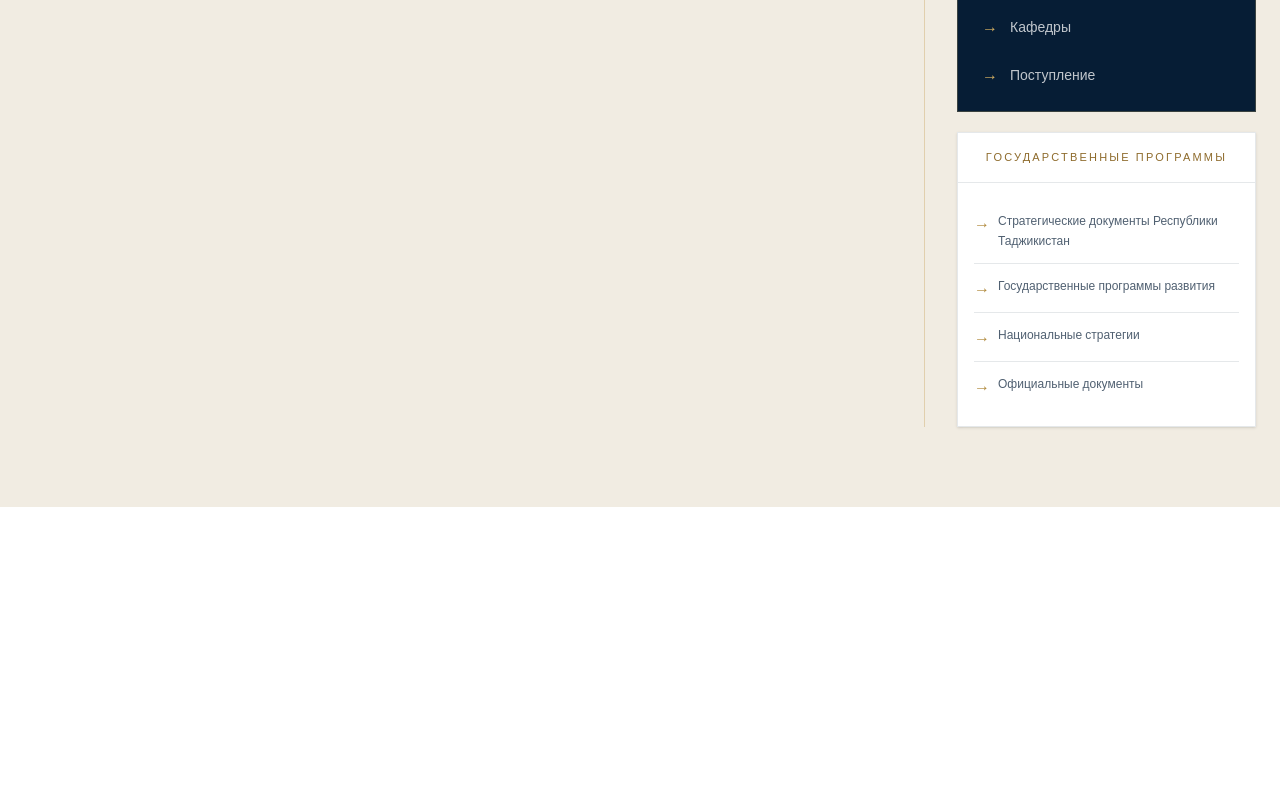
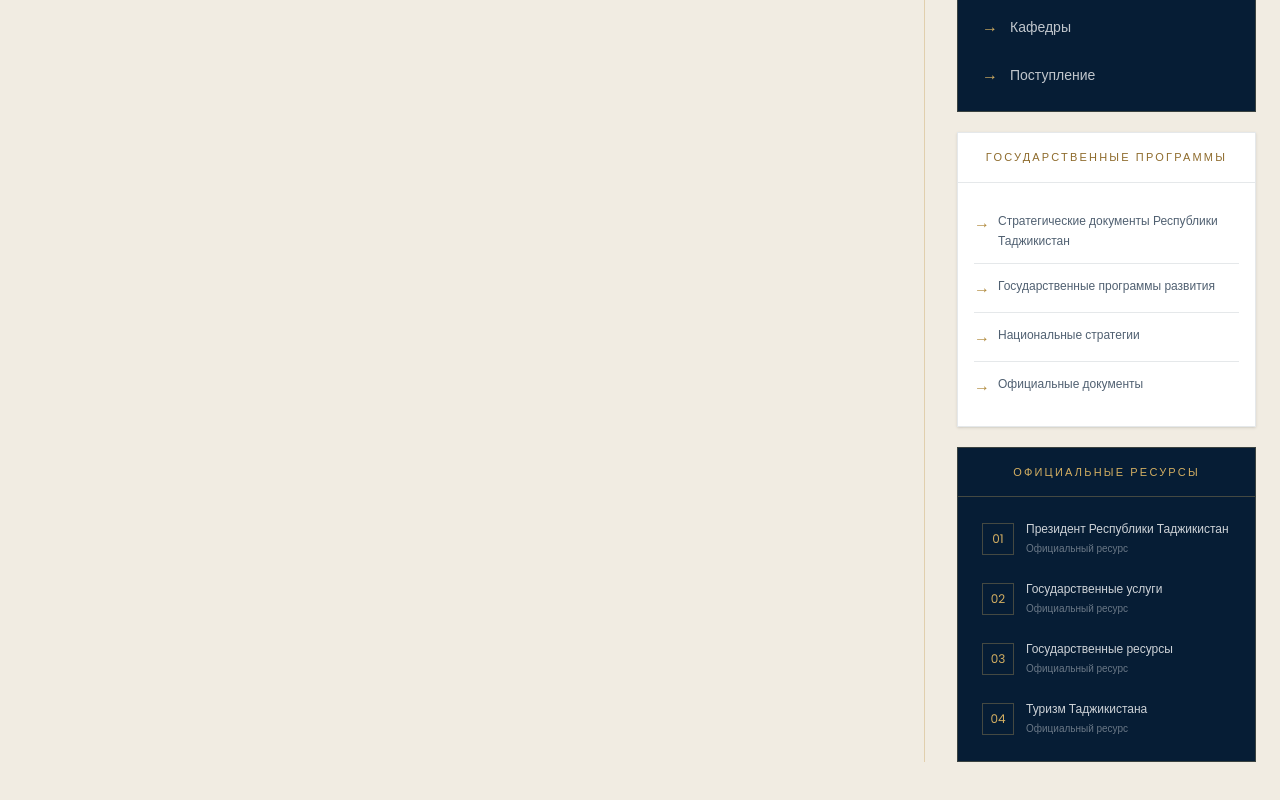
Before and after one commit to karimzade4444/APA, a Next.js app: page / in a window 1280 px wide. Shown: the part 2332-3132 px from the top of the page. Before the commit the page ends 2839 px from the top, so only its background shows below. Built offline with nearby package versions, Linux system fonts and the light colour scheme.

Commit message:
feat: добавить компонент OfficialResources в боковую панель для отображения официальных ресурсов

```diff
--- /dev/null
+++ b/src/components/sidebar/OfficialResources.tsx
@@ -0,0 +1,76 @@
+"use client";
+
+import Link from "next/link";
+import { motion } from "motion/react";
+import Reveal from "@/components/animations/Reveal";
+
+const resources = [
+  {
+    title: "Официальный сайт Президента Республики Таджикистан",
+    shortTitle: "Президент Республики Таджикистан",
+    href: "#",
+  },
+  {
+    title: "Национальный портал государственных услуг",
+    shortTitle: "Государственные услуги",
+    href: "#",
+  },
+  {
+    title: "Единый государственный информационный ресурс",
+    shortTitle: "Государственные ресурсы",
+    href: "#",
+  },
+  {
+    title: "Национальный туристический портал Таджикистана",
+    shortTitle: "Туризм Таджикистана",
+    href: "#",
+  },
+];
+
+const OfficialResources = () => {
+  return (
+    <Reveal delay={0.45}>
+      <div className="border border-[#d4af62]/25 bg-[#061d35]">
+        <div className="border-b border-[#d4af62]/30 px-5 py-4">
+          <p className="text-center text-[11px] font-medium uppercase tracking-[0.2em] text-[#d4af62]">
+            Официальные ресурсы
+          </p>
+        </div>
+
+        <div className="p-3">
+          {resources.map((resource, index) => (
+            <Link
+              key={resource.shortTitle}
+              href={resource.href}
+              className="block"
+            >
+              <motion.div
+                whileHover={{ x: 4 }}
+                transition={{ duration: 0.25 }}
+                className="group flex items-center gap-3 border-b border-white/5 px-3 py-3 last:border-0"
+              >
+                <div className="flex h-8 w-8 shrink-0 items-center justify-center border border-[#d4af62]/30 text-[#d4af62] transition-colors duration-300 group-hover:border-[#d4af62] group-hover:bg-[#d4af62] group-hover:text-[#061d35]">
+                  <span className="text-xs">
+                    {String(index + 1).padStart(2, "0")}
+                  </span>
+                </div>
+
+                <div>
+                  <p className="text-xs font-medium text-white/80 transition-colors duration-300 group-hover:text-[#d4af62]">
+                    {resource.shortTitle}
+                  </p>
+
+                  <p className="mt-1 text-[10px] leading-4 text-white/40">
+                    Официальный ресурс
+                  </p>
+                </div>
+              </motion.div>
+            </Link>
+          ))}
+        </div>
+      </div>
+    </Reveal>
+  );
+};
+
+export default OfficialResources;
--- a/src/components/sidebar/Sidebar.tsx
+++ b/src/components/sidebar/Sidebar.tsx
@@ -2,6 +2,7 @@ import PresidentCard from "./PresidentCard";
 import RectorCard from "./RectorCard";
 import InfoLinks from "./InfoLinks";
 import GovernmentLinks from "./GovernmentLinks";
+import OfficialResources from "./OfficialResources";
 
 const Sidebar = () => {
   return (
@@ -13,6 +14,7 @@ const Sidebar = () => {
       <InfoLinks />
 
       <GovernmentLinks />
+      <OfficialResources/>
     </aside>
   );
 };
```
Also changed, not shown: src/components/home/Sidebar.tsx (added).
